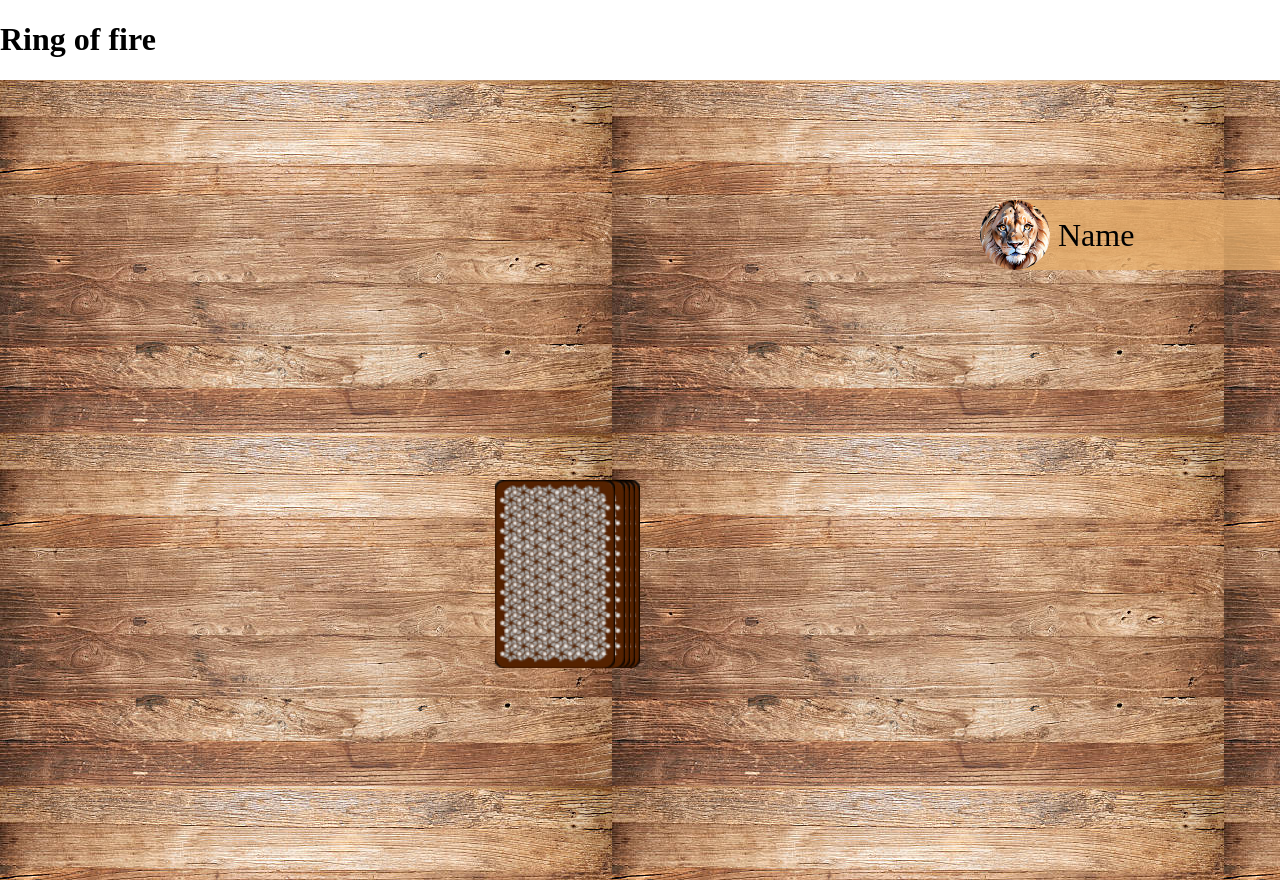
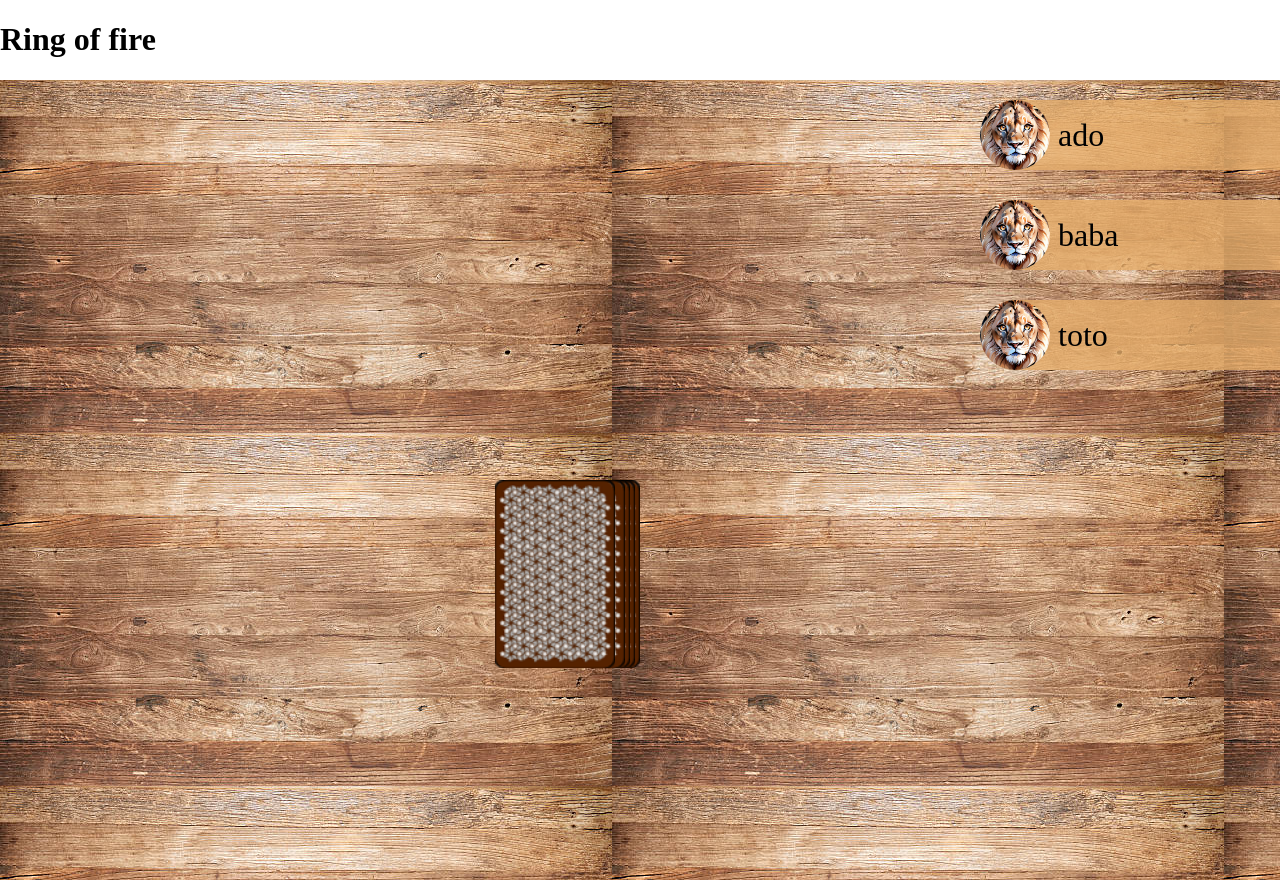
Before and after one commit to JeanPondy/ring-of-fire-jp, an Angular app in the folder ringOfFireJP/: page /game in a window 1280 px wide. Built offline with nearby package versions, Linux system fonts and the light colour scheme.

Commit message:
Bsp: Spieler anzeigen

```diff
--- a/ringOfFireJP/src/app/game/game.component.html
+++ b/ringOfFireJP/src/app/game/game.component.html
@@ -1,4 +1,9 @@
-<app-player style="top: 200px" class="player-position"></app-player>
+<app-player
+  *ngFor="let player of game.players; let i = index"
+  [ngStyle]="{ 'top.px': 100 + i * 100 }"
+  [name]="player"
+  class="player-position"
+></app-player>
 
 <div class="game-field">
   <div class="card-stack">
--- a/ringOfFireJP/src/app/player/player.component.html
+++ b/ringOfFireJP/src/app/player/player.component.html
@@ -1,4 +1,4 @@
 <div class="player">
   <img src="./assets/img/profile/lion.png" alt="" />
-  <span>Name </span>
+  <span> {{ name }} </span>
 </div>
--- a/ringOfFireJP/src/app/player/player.component.ts
+++ b/ringOfFireJP/src/app/player/player.component.ts
@@ -1,4 +1,4 @@
-import { Component } from '@angular/core';
+import { Component, Input } from '@angular/core';
 
 @Component({
   selector: 'app-player',
@@ -8,5 +8,6 @@ import { Component } from '@angular/core';
   styleUrl: './player.component.scss'
 })
 export class PlayerComponent {
+  @Input() name: string = '';
 
 }
--- a/ringOfFireJP/src/models/game.ts
+++ b/ringOfFireJP/src/models/game.ts
@@ -1,5 +1,5 @@
 export class Game {
-    public players: string[] = [];
+    public players: string[] = ['ado', 'baba', 'toto'];
     public stack: string[] = [];
     public playedCards: string[] = [];
     public currentPlayer: number = 0;
```
